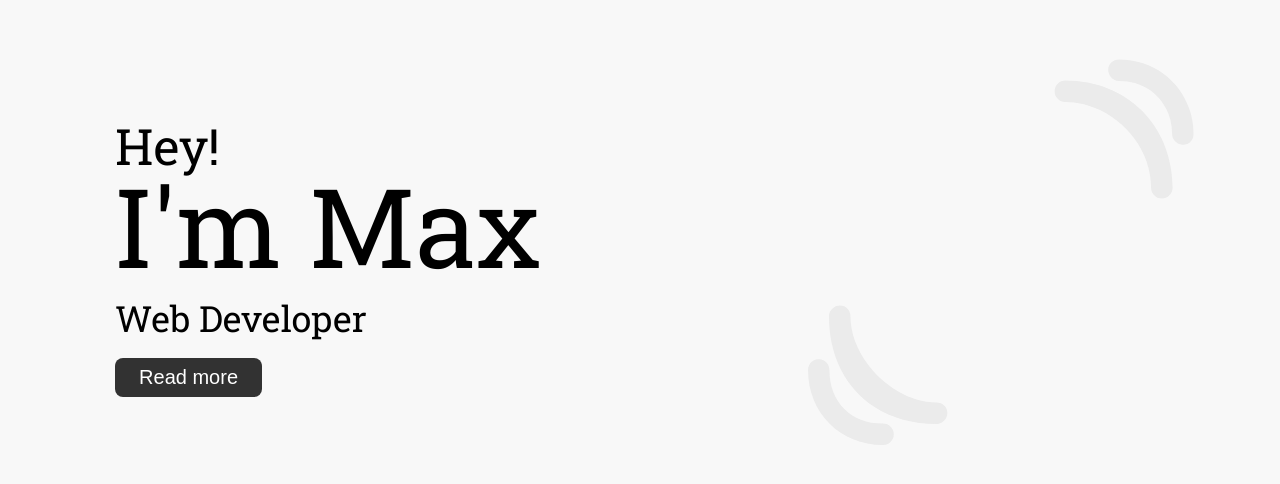
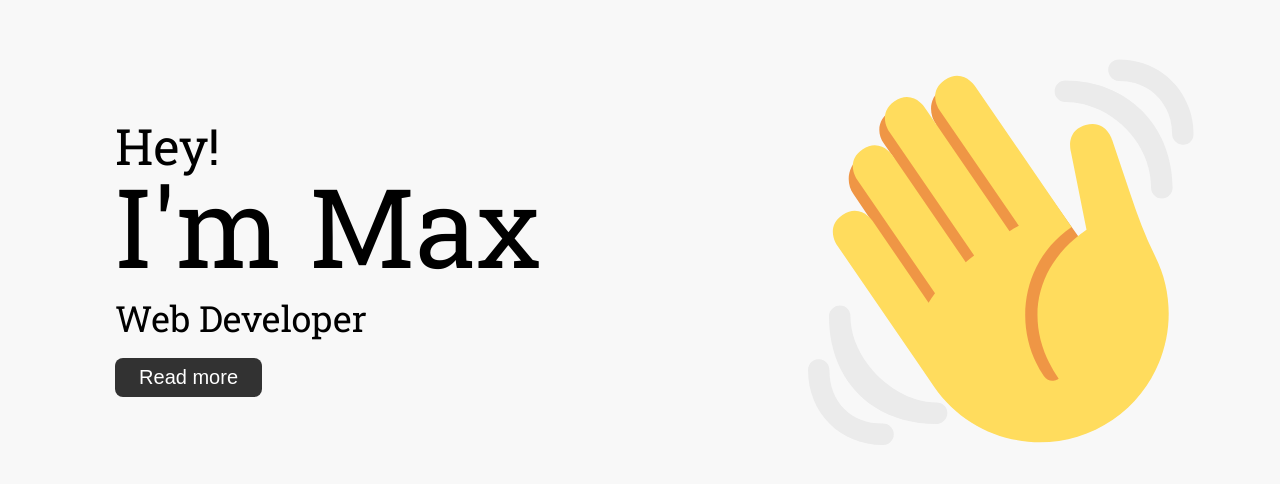
Before and after one commit to FoseFx/Homepage2020, a Vue app: page / in a window 1280 px wide. Shown: the part 146-630 px from the top of the page. Built offline with nearby package versions, Linux system fonts and the light colour scheme.

Commit message:
Update Hand.vue

```diff
--- a/src/components/Hand.vue
+++ b/src/components/Hand.vue
@@ -1,11 +1,21 @@
 <template>
   <div role="figure" aria-label="Animated waving hand emoji" id="hand">
     <svg width="386" height="386" viewBox="0 0 386 386" fill="none" xmlns="http://www.w3.org/2000/svg">
+<g clip-path="url(#clip0)">
+<path d="M52.1208 98.076C62.1997 91.0315 77.393 92.3825 86.4426 99.8559L76.0635 84.7698C67.7109 72.8574 70.7024 59.9693 82.6255 51.6059C94.5486 43.2748 128.334 65.6735 128.334 65.6735C119.907 53.6431 121.483 38.3961 133.513 29.9578C145.543 21.5515 162.141 24.4573 170.569 36.509L282.295 194.34L268.056 332.389L149.221 289.05L45.5695 135.368C37.0668 123.263 40.0047 106.568 52.1208 98.076Z" fill="#EF9645"/>
+<path d="M28.8964 185.88C28.8964 185.88 16.7588 168.189 34.4612 156.062C52.1421 143.935 64.269 161.616 64.269 161.616L120.571 243.727C122.512 240.489 124.635 237.293 127.005 234.141L48.8611 120.196C48.8611 120.196 36.7343 102.515 54.426 90.3882C72.1069 78.2614 84.2337 95.9423 84.2337 95.9423L157.735 203.132C160.469 200.902 163.267 198.661 166.152 196.463L80.942 72.1819C80.942 72.1819 68.8152 54.5009 86.5069 42.3741C104.188 30.2473 116.315 47.9282 116.315 47.9282L201.524 172.188C204.655 170.269 207.754 168.607 210.863 166.848L131.219 50.7053C131.219 50.7053 119.092 33.0243 136.773 20.8975C154.454 8.77067 166.58 26.4516 166.58 26.4516L250.793 149.264L263.595 167.942C210.542 204.333 205.491 272.795 235.803 317.002C241.861 325.848 250.707 319.79 250.707 319.79C214.326 266.726 225.435 207.1 278.499 170.719L262.855 92.4254C262.855 92.4254 257.012 71.7959 277.63 65.9416C298.26 60.0979 304.114 80.7275 304.114 80.7275L322.181 134.382C329.344 155.654 336.967 176.852 347.057 196.903C375.546 253.516 358.53 323.875 304.811 360.728C246.214 400.904 166.109 385.968 125.922 327.382L28.8964 185.88Z" fill="#FFDC5D"/>
 <path d="M128.667 343.561C85.7779 343.561 42.4386 300.222 42.4386 257.333C42.4386 251.404 38.0961 246.611 32.1668 246.611C26.2374 246.611 20.9942 251.404 20.9942 257.333C20.9942 321.667 64.3334 365.006 128.667 365.006C134.596 365.006 139.389 359.763 139.389 353.833C139.389 347.904 134.596 343.561 128.667 343.561Z" fill="#EBEBEB"/>
 <path d="M257.333 21.4444C251.415 21.4444 246.611 26.248 246.611 32.1667C246.611 38.0853 251.415 42.8889 257.333 42.8889C300.222 42.8889 343.111 81.3709 343.111 128.667C343.111 134.585 347.915 139.389 353.833 139.389C359.752 139.389 364.556 134.585 364.556 128.667C364.556 69.5443 321.667 21.4444 257.333 21.4444Z" fill="#EBEBEB"/>
 <path d="M310.945 0.450256C305.026 0.450256 300.222 4.80348 300.222 10.7221C300.222 16.6408 305.026 21.8947 310.945 21.8947C343.111 21.8947 364.105 45.7516 364.105 75.0555C364.105 80.9741 369.348 85.7777 375.278 85.7777C381.207 85.7777 385.55 80.9741 385.55 75.0555C385.55 33.9143 353.833 0.450256 310.945 0.450256Z" fill="#EBEBEB"/>
 <path d="M21.4444 310.944C21.4444 343.111 42.8889 364.556 75.0555 364.556C80.9849 364.556 85.7778 369.348 85.7778 375.278C85.7778 381.207 80.9849 386 75.0555 386C32.1667 386 0 353.833 0 310.944C0 305.015 4.79283 300.222 10.7222 300.222C16.6516 300.222 21.4444 305.015 21.4444 310.944Z" fill="#EBEBEB"/>
+</g>
+<defs>
+<clipPath id="clip0">
+<rect width="386" height="386" fill="white"/>
+</clipPath>
+</defs>
 </svg>
+
   </div>
 </template>
 
```
